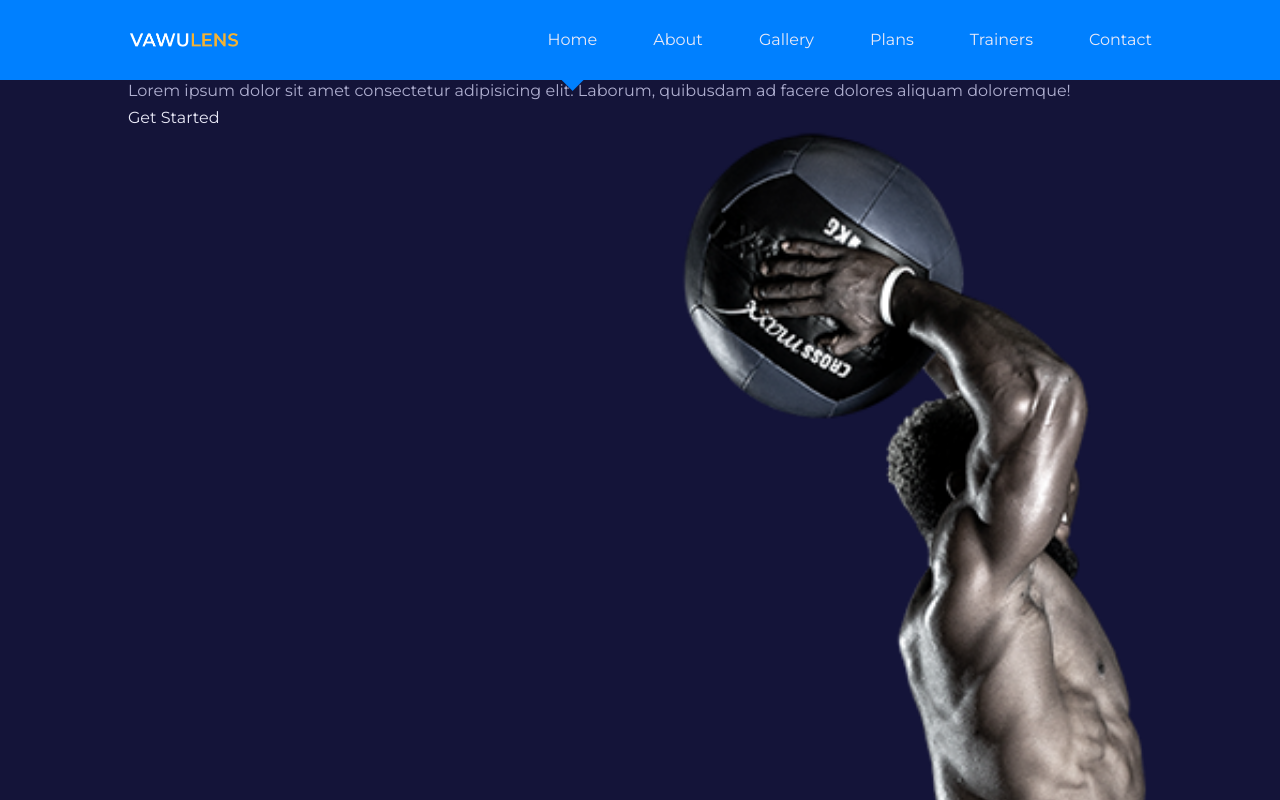
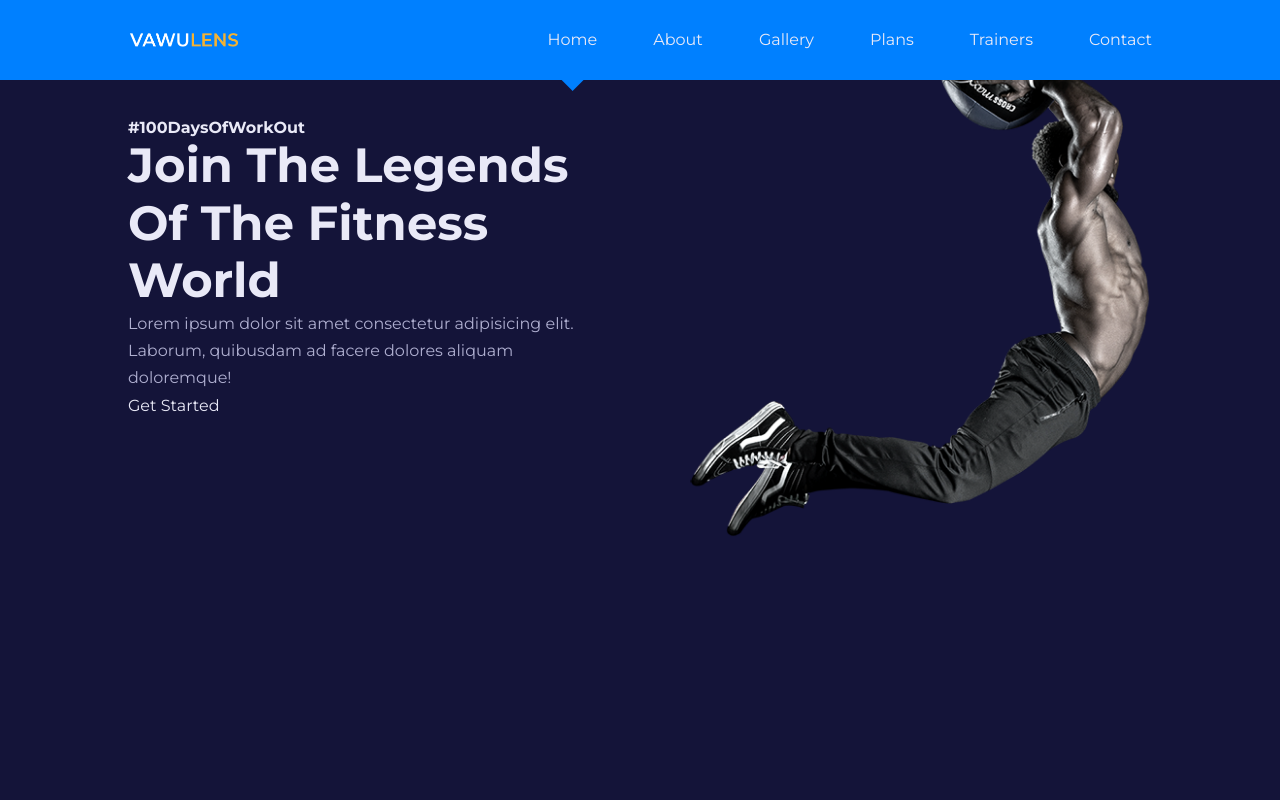
Before and after one commit to erickdc7/react-trainer-website, a React (Create React App) app: page / in a window 1280 px wide. Shown: the top 800 px of the page. Built offline with nearby package versions, Linux system fonts and the light colour scheme; the HTML template or start-up script is replaced by a standard one.

Commit message:
main__header-container styles added

```diff
--- a/src/pages/home/home.css
+++ b/src/pages/home/home.css
@@ -5,3 +5,12 @@
   place-items: center;
   margin-top: 3rem;
 }
+
+.main__header-container {
+  height: 100%;
+  display: grid;
+  grid-template-columns: 1fr 1fr;
+  align-items: center;
+  justify-content: space-between;
+  gap: 6rem;
+}
```
